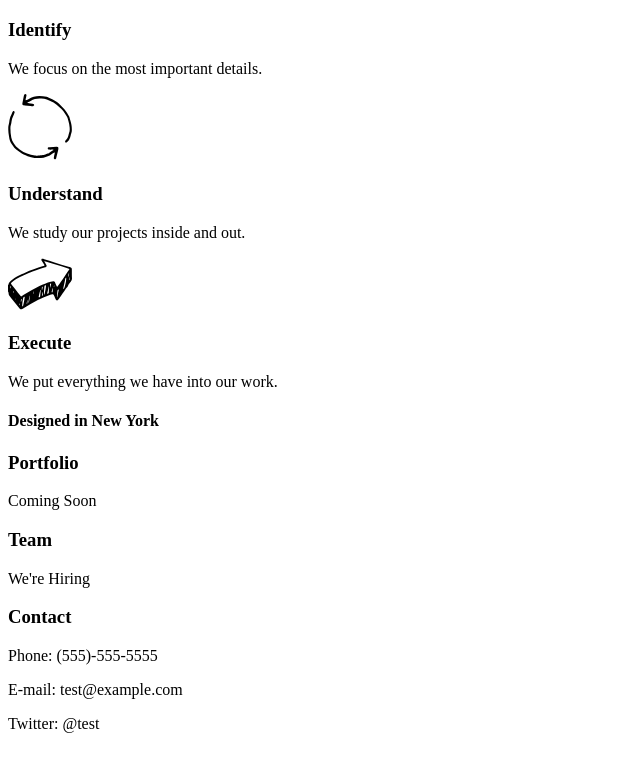
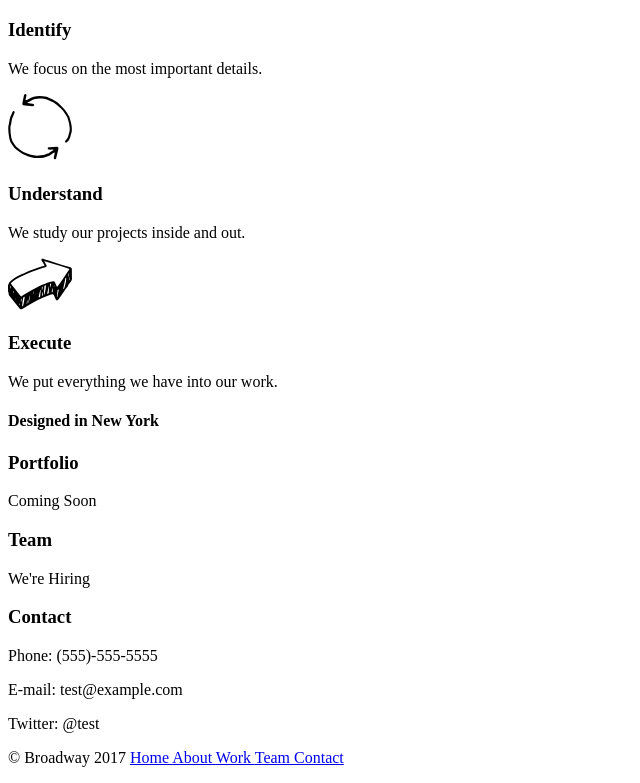
Before and after one commit to giliuslukas/1-5-17-Broadway, a plain HTML site: page index.html in a window 1280 px wide. Shown: the part 365-1148 px from the top of the page, without its empty margins (0-640 px from the left). Before the commit the page ends 1114 px from the top, so only its background shows below. Drawn offline with Linux system fonts and the light colour scheme.

Commit message:
Working final of HTML

```diff
--- a/index.html
+++ b/index.html
@@ -41,6 +41,7 @@
       <p>Twitter: @test</p>
     </div>
     <div id="footer">
+      <p>© Broadway 2017 <a href="index.html">Home </a><a href="index.html">About </a><a href="index.html">Work </a><a href="index.html">Team </a><a href="index.html">Contact </a></P>
     </div>
   </body>
 </html>
```
